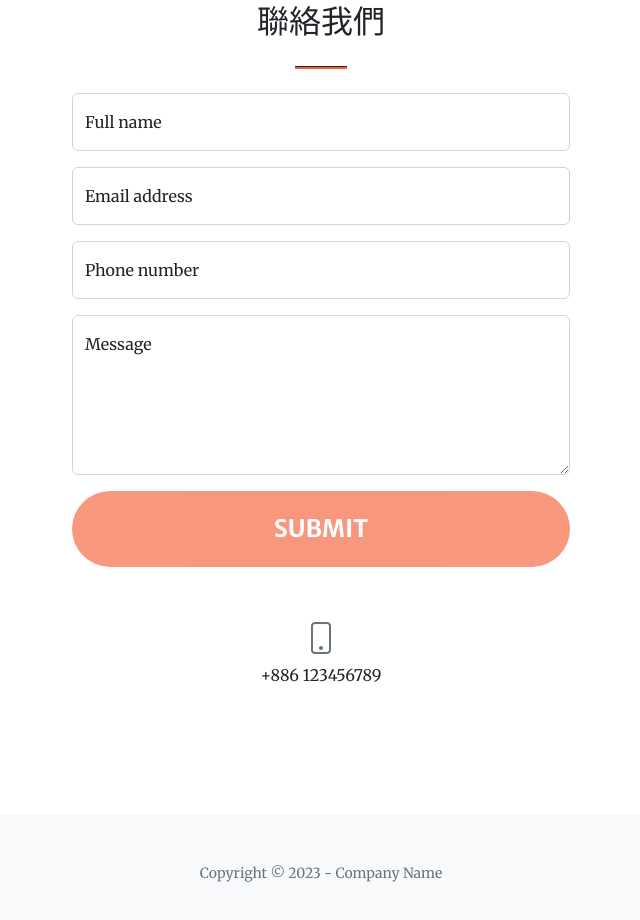
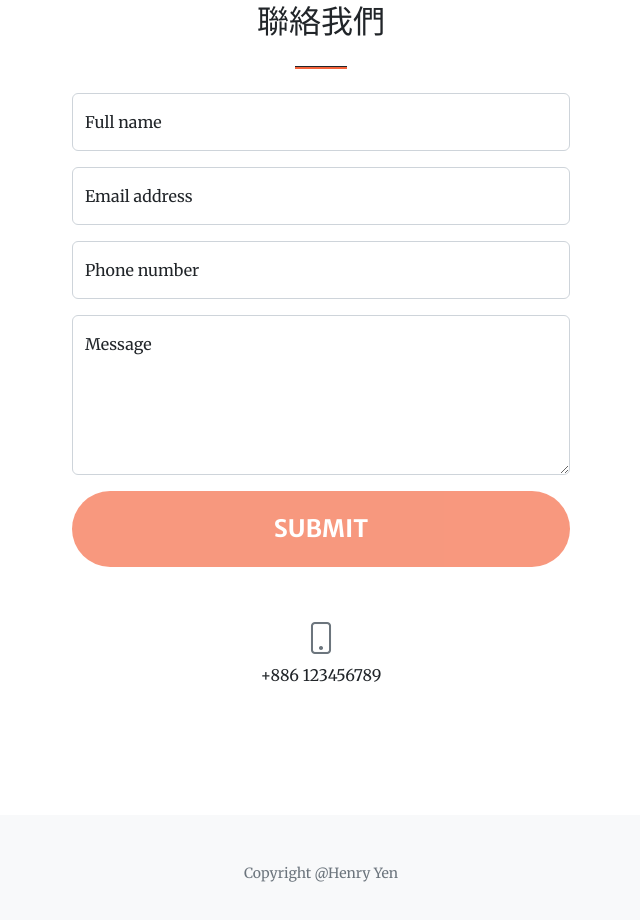
Before and after one commit to henry-yen/Genesys-Cloud-WebMessaging, a plain HTML site: page index.html in a window 1280 px wide. Shown: the part 2346-3266 px from the top of the page, without its empty margins (319-959 px from the left). Drawn offline with nearby package versions, Linux system fonts and the light colour scheme; some packages are replaced by stand-ins of ours; a script that the page names is missing.

Commit message:
Update html footer

```diff
--- a/index.html
+++ b/index.html
@@ -245,7 +245,7 @@
         </section>
         <!-- Footer-->
         <footer class="bg-light py-5">
-            <div class="container px-4 px-lg-5"><div class="small text-center text-muted">Copyright &copy; 2023 - Company Name</div></div>
+            <div class="container px-4 px-lg-5"><div class="small text-center text-muted">Copyright @Henry Yen</div></div>
         </footer>
         <!-- Bootstrap core JS-->
         <script src="https://cdn.jsdelivr.net/npm/bootstrap@5.2.3/dist/js/bootstrap.bundle.min.js"></script>
```
